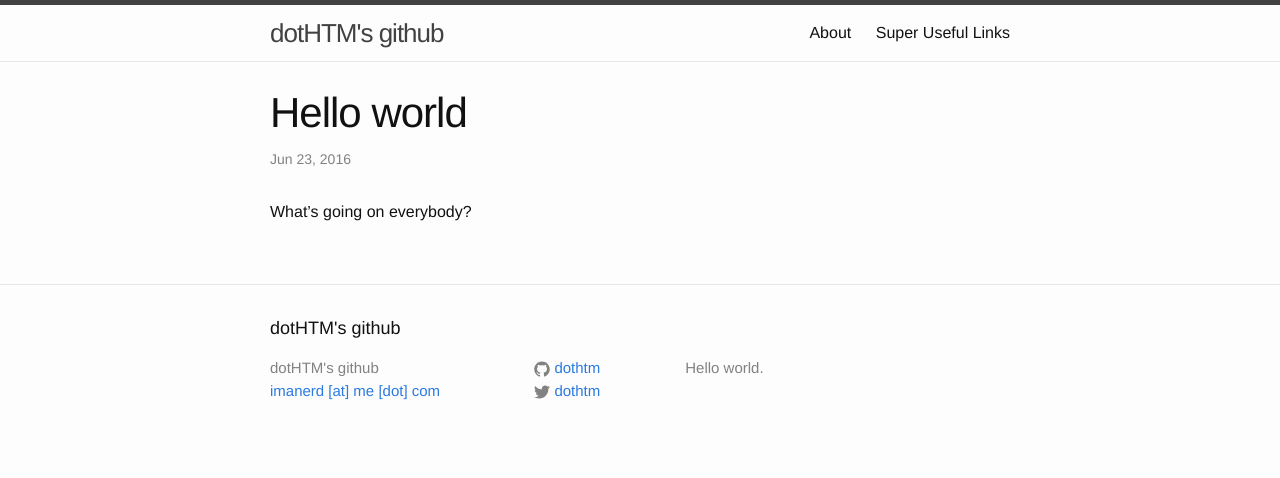
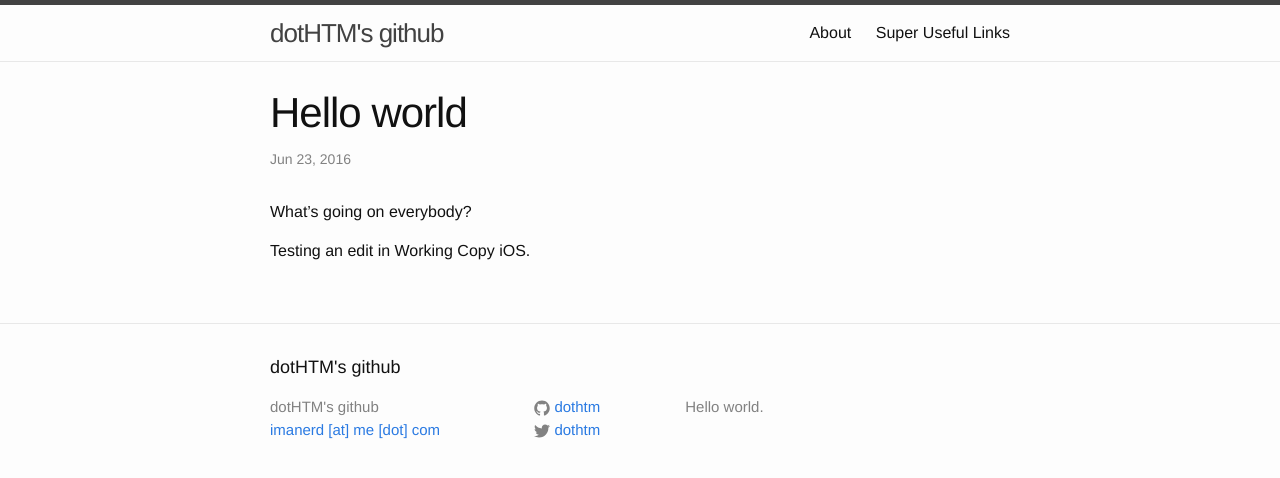
Before and after one commit to dotHTM/dothtm.github.io, a Jekyll site: the page built from _posts/2016-06-2-Hello-World.md, in a window 1280 px wide. Shown: the top 478 px of the page. Built offline with Jekyll 4.4.1, drawn with Linux system fonts in a browser that asks for light colours.

Commit message:
Testing Working Copy iOS

```diff
--- a/_posts/2016-06-2-Hello-World.md
+++ b/_posts/2016-06-2-Hello-World.md
@@ -6,3 +6,5 @@ categories: blog
 ---
 
 What's going on everybody?
+
+Testing an edit in Working Copy iOS.
```
